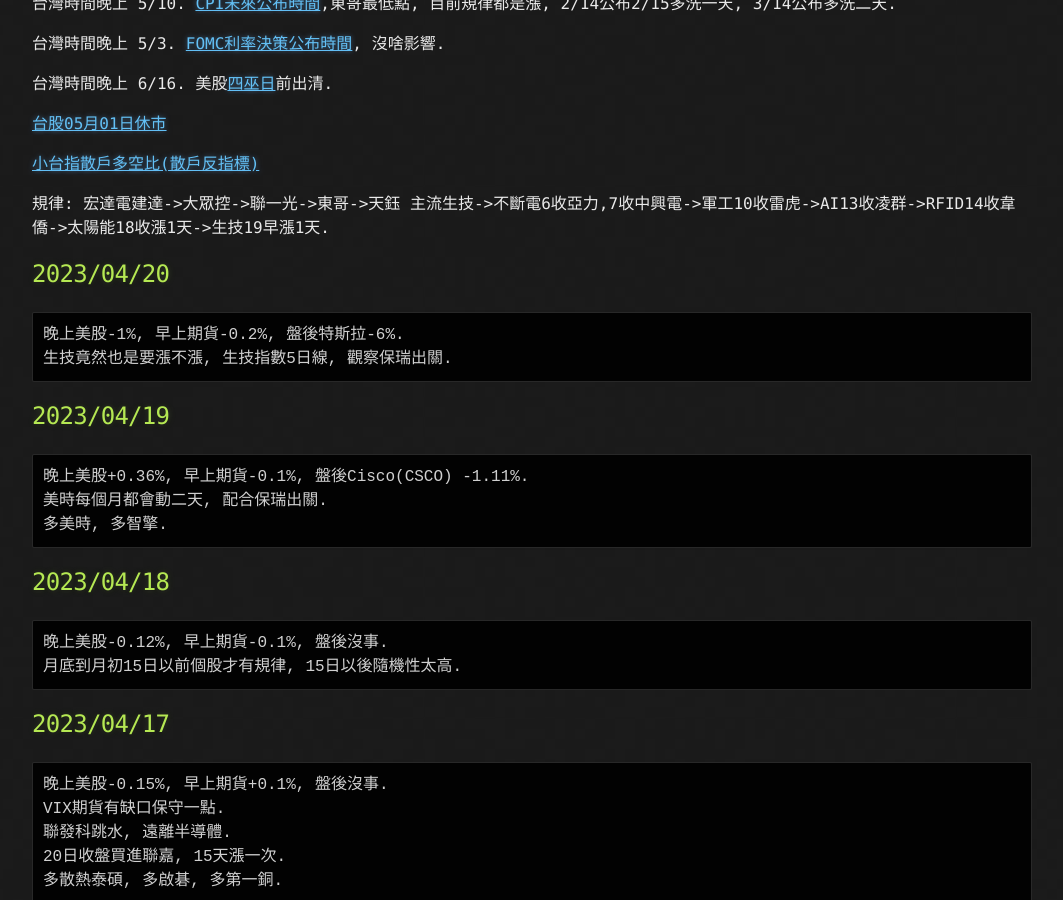
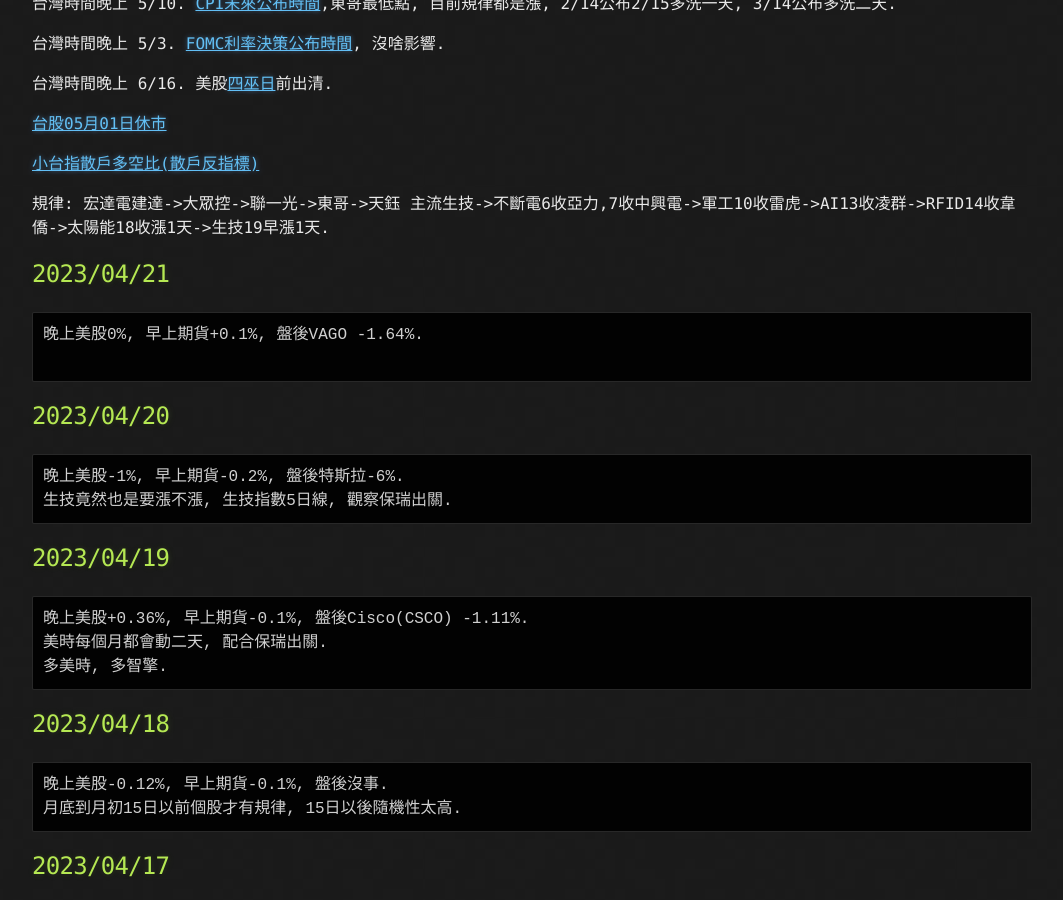
Before and after one commit to lepg5487/Stock_God, a Jekyll site: the page built from index.md, in a window 1280 px wide and 900 px high, scrolled down 346 px. Shown: the whole window, without its empty margins (108-1171 px from the left). Built offline with Jekyll 4.4.1, drawn with Linux system fonts in a browser that asks for light colours; our own code applies the rules of GitHub Pages for plain Markdown files.

Commit message:
Update index.md

````diff
--- a/index.md
+++ b/index.md
@@ -18,6 +18,12 @@
 
 規律: 宏達電建達->大眾控->聯一光->東哥->天鈺
 主流生技->不斷電6收亞力,7收中興電->軍工10收雷虎->AI13收凌群->RFID14收韋僑->太陽能18收漲1天->生技19早漲1天.
+
+## 2023/04/21
+```
+晚上美股0%, 早上期貨+0.1%, 盤後VAGO -1.64%.
+
+```
 
 ## 2023/04/20
 ```
````
